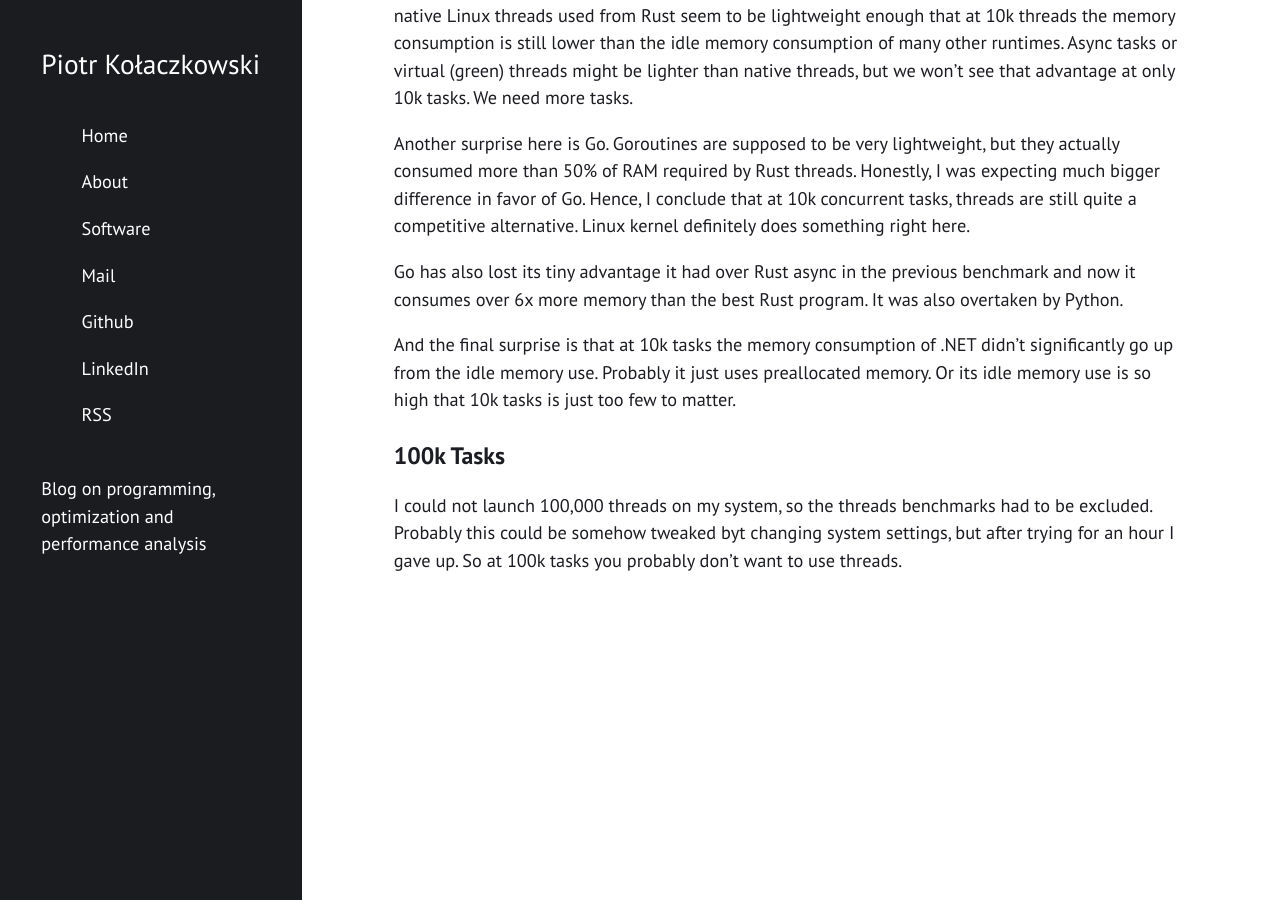
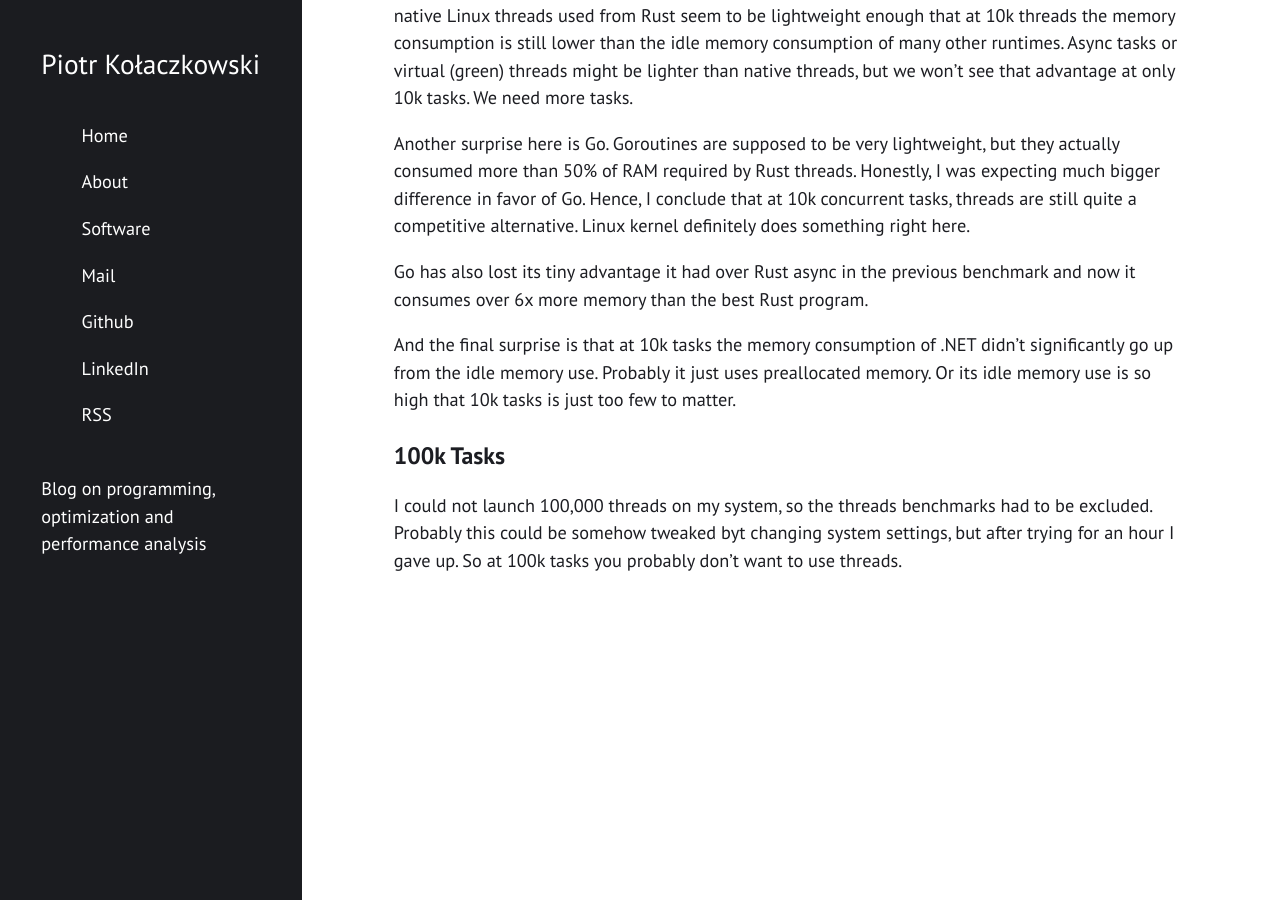
Before and after one commit to pkolaczk/pkolaczk.github.io, a Jekyll site: the page built from _posts/2023-05-21-memory-consumption-of-async.md, in a window 1280 px wide and 900 px high, scrolled down 6020 px. Built offline with Jekyll 4.4.1, drawn with Linux system fonts in a browser that asks for light colours; nearby versions of some CDN libraries; library files that are not in the unit come from our copies; comment, search, counter and statistics services are not loaded.

Commit message:
Remove outdated comment about Python vs Go perf

```diff
--- a/_posts/2023-05-21-memory-consumption-of-async.md
+++ b/_posts/2023-05-21-memory-consumption-of-async.md
@@ -238,7 +238,6 @@ much bigger difference in favor of Go. Hence, I conclude that at 10k concurrent
 
 Go has also lost its tiny advantage it had over Rust async
 in the previous benchmark and now it consumes over 6x more memory than the best Rust program.
-It was also overtaken by Python.
 
 And the final surprise is that at 10k tasks the memory consumption of .NET
 didn't significantly go up from the idle memory use.
```
